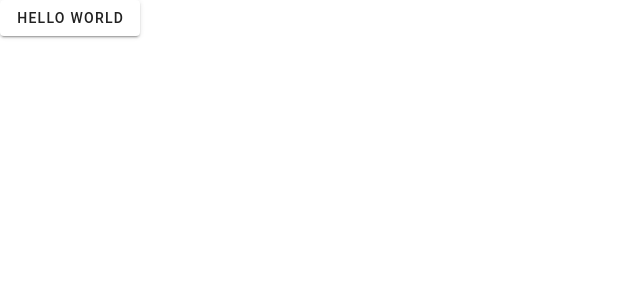
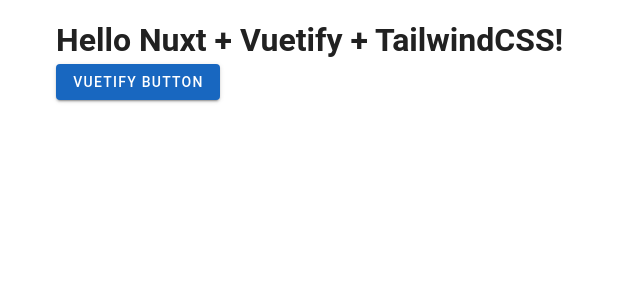
Before and after one commit to andy82115/vue-exam-peraichi, a Nuxt app: page / in a window 1280 px wide. Shown: the top 300 px of the page, without its empty margins (0-640 px from the left). Built offline with nearby package versions, Linux system fonts and the light colour scheme.

Commit message:
tailwindcssを仕掛ける

```diff
--- /dev/null
+++ b/assets/main.css
@@ -0,0 +1,5 @@
+@tailwind base;
+@tailwind components;
+@tailwind utilities;
+
+/* グローバルスタイル制御 */
--- a/package.json
+++ b/package.json
@@ -16,6 +16,9 @@
     "vue-router": "latest"
   },
   "devDependencies": {
+    "autoprefixer": "^10.4.20",
+    "postcss": "^8.4.49",
+    "tailwindcss": "^3.4.17",
     "vite-plugin-vuetify": "^2.0.4",
     "vuetify": "^3.7.6"
   }
--- a/pages/index.vue
+++ b/pages/index.vue
@@ -3,7 +3,12 @@
 </script>
 
 <template>
-    <div>
-        <v-btn>Hello World</v-btn>
+    <div class="flex flex-col items-center justify-center min-h-screen bg-gray-100">
+        <v-app>
+            <v-container>
+                <h1 class="text-4xl font-bold text-blue-500">Hello Nuxt + Vuetify + TailwindCSS!</h1>
+                <v-btn color="primary">Vuetify Button</v-btn>
+            </v-container>
+        </v-app>
     </div>
 </template>
```
Also changed, not shown: tailwind.config.js (added, +13 -0 lines), 1 other file (tests, documents, lock files or other folders).
